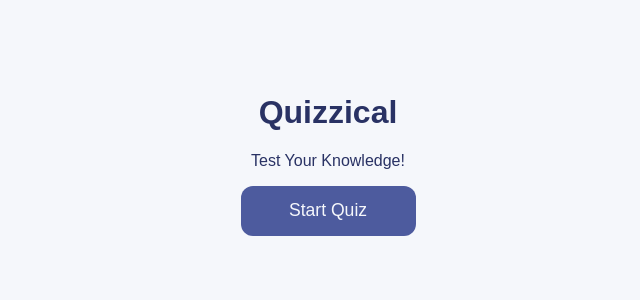
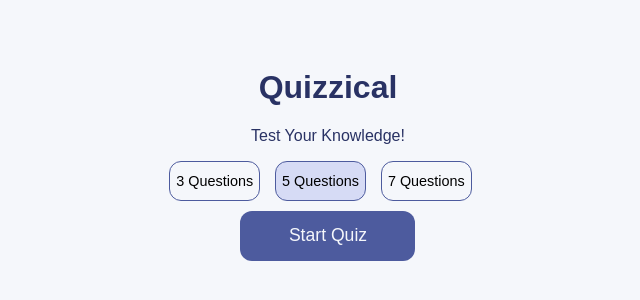
Before and after one commit to mverzi/Quizzical, a React (Vite) app: page / in a window 1280 px wide. Shown: the part 246-546 px from the top of the page, without its empty margins (312-952 px from the left). Built offline with nearby package versions, Linux system fonts and the light colour scheme.

Commit message:
Added ability to pick number of questions

```diff
--- a/src/App.jsx
+++ b/src/App.jsx
@@ -7,13 +7,21 @@ import Question from "./components/Question"
 function App() {
   const [questions, setQuestions] = useState([])
   const [quizOngoing, setQuizOngoing] = useState(false)
+  const [questionCount, setQuestionCount] = useState(
+    [
+      {count: 3, selected: false},
+      {count: 5, selected: true},
+      {count: 7, selected: false},
+    ]
+  )
+  const [questionAmount, setQuestionAmount] = useState(5)
   const [correctAnswers, setCorrectAnswers] = useState(0)
   const [checked, setChecked] = useState(false)
 
   const shuffleArray = (arr) => arr.sort(() => Math.random() - 0.5);
 
   async function fetchQuestions() {
-    const res = await fetch("https://opentdb.com/api.php?amount=5");
+    const res = await fetch(`https://opentdb.com/api.php?amount=${questionAmount}`);
     const data = await res.json();
     let q = [];
     data.results.forEach((question) => {
@@ -37,6 +45,26 @@ function App() {
     setChecked(false)
     fetchQuestions();
   }
+
+  function selectQuestionsAmount(count){
+    setQuestionAmount(count)
+    setQuestionCount(prevCount => prevCount.map(option => {
+      if(option.count === count){
+        return {
+          count: count,
+          selected: true
+        }
+      }
+      else{
+        return {
+          ...option,
+          selected: false
+        }
+      }
+    }))
+  }
+
+  console.log(questionAmount)
 
   function setSelected(question, answer){
     if(!checked){
@@ -73,8 +101,6 @@ function App() {
     setCorrectAnswers(correctAnswers)
   }
 
-  //console.log(questions)
-
   const questionElements = questions.map(question => {
     return <Question
             key={nanoid()}
@@ -87,6 +113,10 @@ function App() {
           />
   })
 
+  const styles = (count) => ({
+    backgroundColor: questionCount.find(option => option.count === count)?.selected ? "#D6DBF5" : "transparent"
+  });
+
   return (
     <main>
       {quizOngoing ?
@@ -95,10 +125,10 @@ function App() {
             {questionElements}
           </div>
           <div className="results">
-            {checked && <h4>You scored {correctAnswers}/5 answers correct</h4>}
+            {checked && <h4>You scored {correctAnswers}/{questionAmount} answers correct</h4>}
             {!checked ?
               <button className="button" onClick={checkAnswers}>Check Answers</button> :
-              <button className="button" onClick={startQuiz}>Play Again</button>
+              <button className="button" onClick={() => setQuizOngoing(false)}>Play Again</button>
           }
 
           </div>
@@ -107,9 +137,20 @@ function App() {
       <div>
           <h1>Quizzical</h1>
           <p>Test Your Knowledge!</p>
-          <button onClick={startQuiz} className="button">
-            Start Quiz
-          </button>
+          <div>
+            <button onClick={() =>selectQuestionsAmount(3)} style={styles(3)} className="answer-button">
+                3 Questions
+            </button>
+            <button onClick={() =>selectQuestionsAmount(5)} style={styles(5)} className="answer-button">
+              5 Questions
+            </button>
+            <button onClick={() =>selectQuestionsAmount(7)} style={styles(7)} className="answer-button">
+              7 Questions
+            </button>
+          </div>
+            <button onClick={startQuiz} className="button">
+              Start Quiz
+            </button>
         </div>
       }
     </main>
--- a/src/index.css
+++ b/src/index.css
@@ -38,6 +38,7 @@ main {
   border: 1px solid #4D5B9E;
   background-color: #F5F7FB;
   margin-right: 15px;
+  margin-bottom: 10px;
 }
 
 .results {
```
